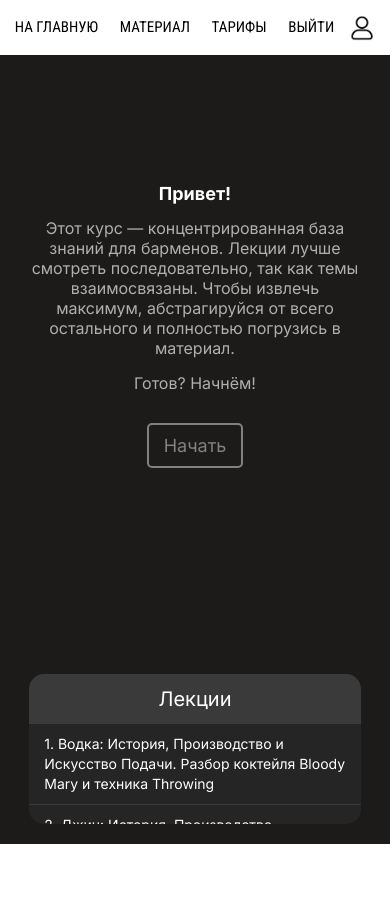
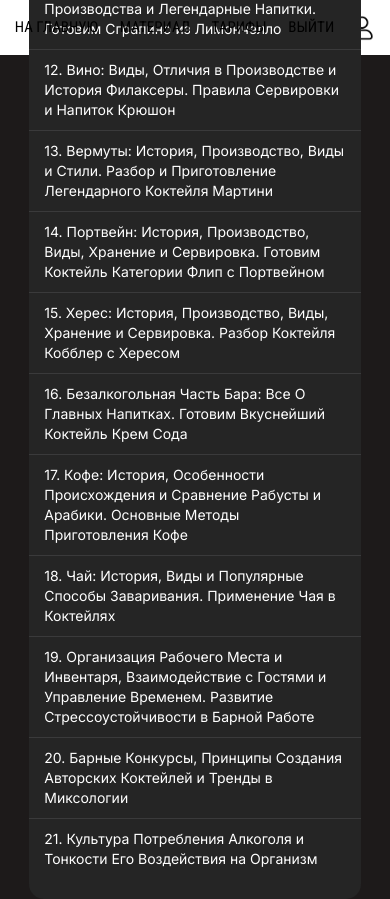
Before and after one commit to ChubarovOleksandr/Cocktail-Course, a React (Vite) app: page /course/content in a window 390 px wide. Before the commit the page ends 844 px from the top, so only its background shows below. Built offline with nearby package versions, Linux system fonts and the light colour scheme; a web font is replaced by a local one.

Commit message:
add price

```diff
--- a/src/components/contentPage/PriceBlock.tsx
+++ b/src/components/contentPage/PriceBlock.tsx
@@ -42,7 +42,7 @@ const PriceBlock = () => {
       subtitle: "Доступ к лекциям на 1 год + Онлайн встреча с преподавателем",
       description:
         "Для тех, кто хочет не только изучить теорию, но и получить персональное внимание. В этом пакете вы получите доступ к курсу на целый год, а также возможность провести онлайн встречу со мной на заранее выбранную тему, чтобы задать вопросы, уточнить детали и получить советы для развития в профессии",
-      price: 300,
+      price: 400,
       advantages: [
         "Доступ к видеоурокам и лекциям на 1 год",
         "Все материалы курса и дополнительные ресурсы",
--- a/src/components/contentPage/PriceCard.tsx
+++ b/src/components/contentPage/PriceCard.tsx
@@ -11,9 +11,6 @@ const PriceCard = ({ data }: props) => {
         <span>{data.title}</span>
       </div>
       <div className="card__body">
-        {/* {data.title == 'Старт'
-      ? <span>$<strong>{data.price}</strong> / месяц</span>
-      : <span>$<strong>{data.price}</strong></span>} */}
         <span className="subtitle">{data.subtitle}</span>
         <p className="subdescription">{data.description}</p>
         <ul>
@@ -23,7 +20,11 @@ const PriceCard = ({ data }: props) => {
         </ul>
       </div>
       <div className="card__footer">
+        {/* <span className="price">{data.price} $</span> */}
+        <div className="block">
+          <span className="price">{data.price} $</span>
         <a href="https://t.me/roles_requests_bot">Получить</a>
+        </div>
         {data.recommended && <span>( Рекомендуемый )</span>}
       </div>
     </div>
--- a/src/style/contentPage/contentPage.scss
+++ b/src/style/contentPage/contentPage.scss
@@ -362,6 +362,9 @@ html {
             border: 2px solid #000;
           }
         }
+        .price {
+          background: none;
+        }
         span {
           font-family: "Inter", sans-serif;
           font-size: 15px;
--- a/src/style/coursePage/courseMedia.scss
+++ b/src/style/coursePage/courseMedia.scss
@@ -180,7 +180,8 @@
     width: 85vw;
   }
   .layout .content .lectures ul {
-    max-height: 100px;
+    max-height: 100%;
+    padding-bottom: 20px;
   }
   .layout .content .video {
     display: flex;
@@ -203,9 +204,6 @@
   .layout .content .video h2 {
     max-width: 90%;
     font-size: 16px;
-  }
-  .layout .content {
-    height: 100%;
   }
 }
 
```
